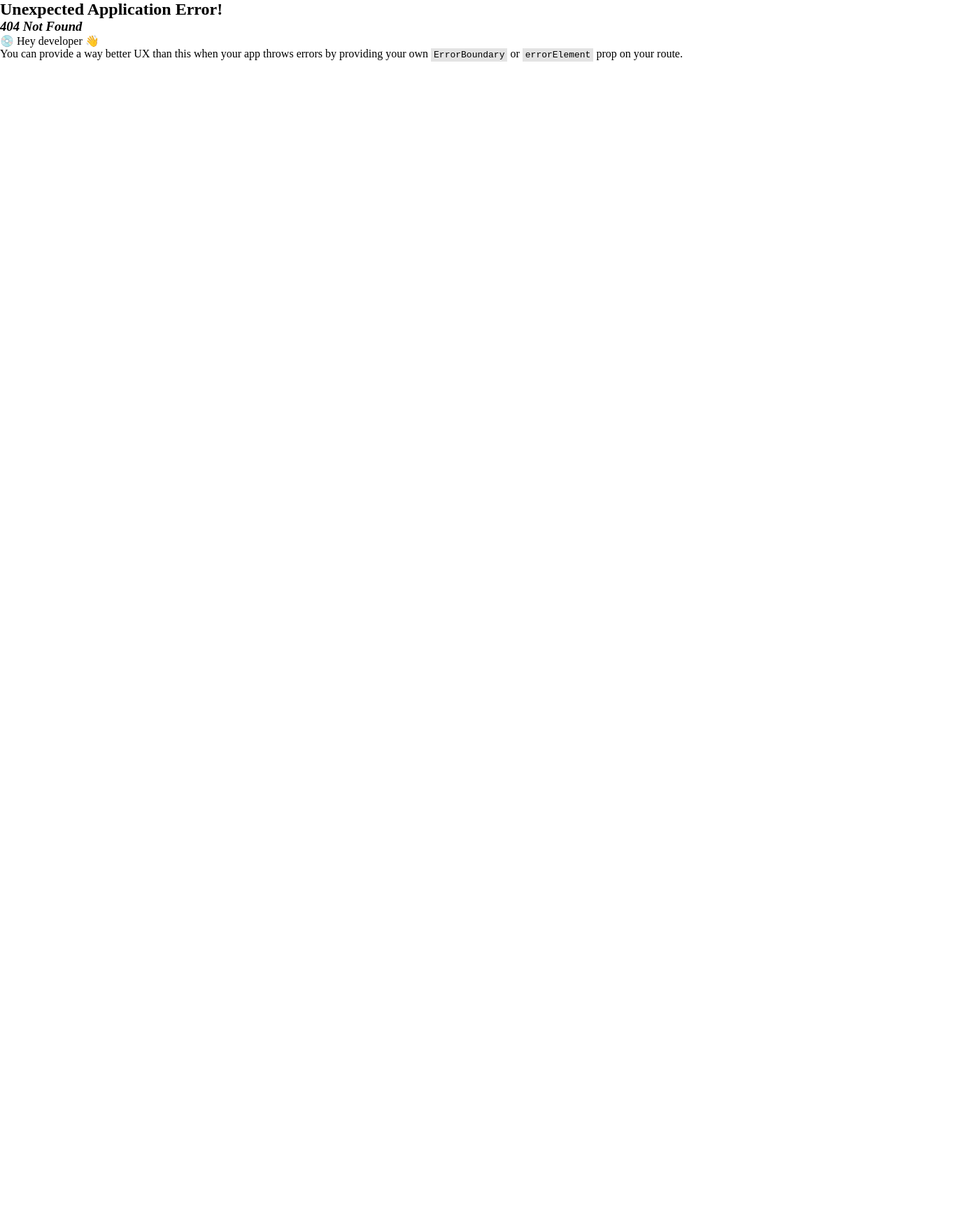
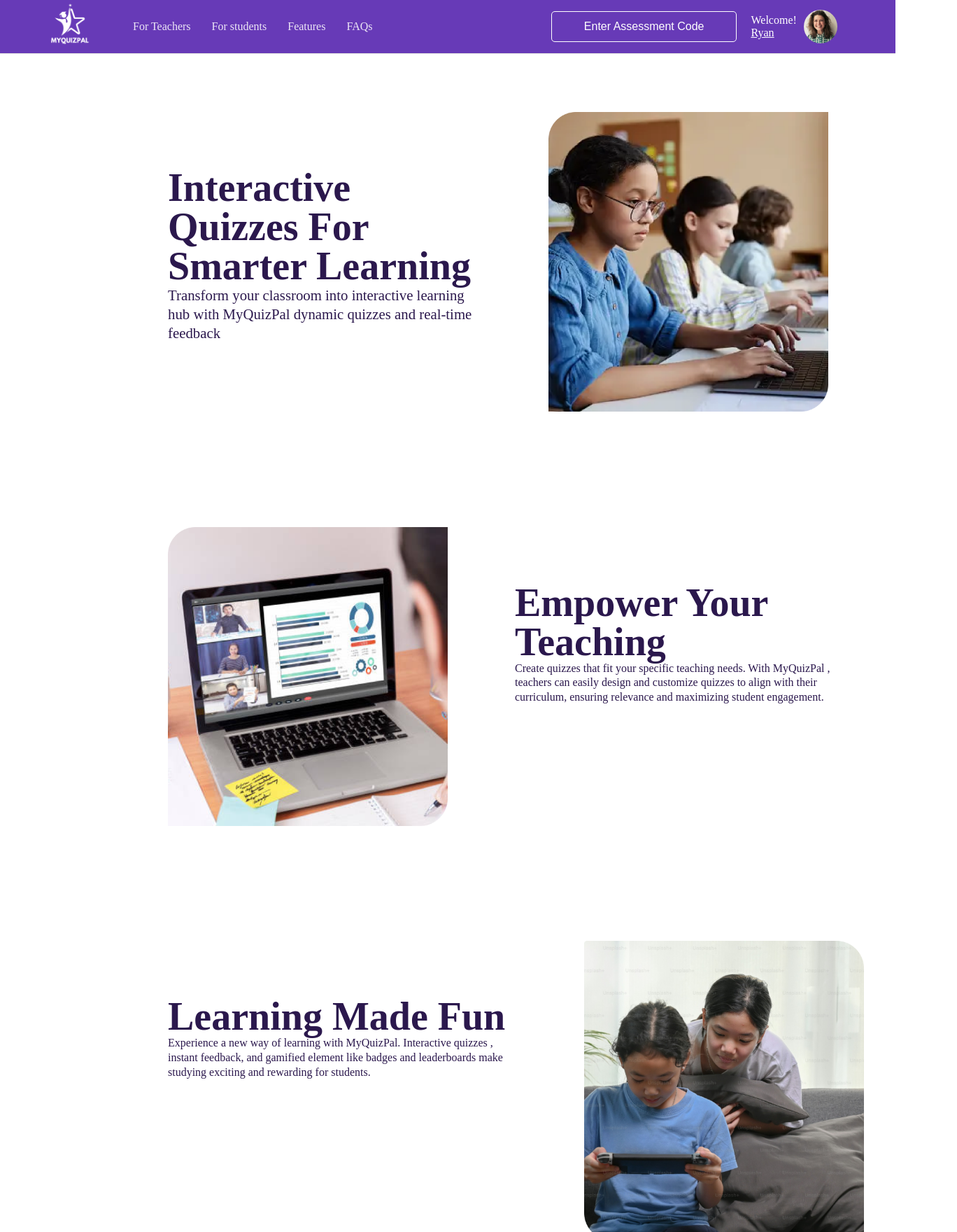
Before and after one commit to udems/MyQuizPal, a React (Vite) app: page /HomePage-1 in a window 1280 px wide. Before the commit this address had no page. Shown: the top 1760 px of the page at 70% size, 1368 px wide, since content can reach past the window. Before the commit the page ends 800 px from the top, so only its background shows below. Built offline with nearby package versions, Linux system fonts and the light colour scheme.

Commit message:
chizaram

```diff
--- /dev/null
+++ b/src/component/Authentcated-Header.jsx
@@ -0,0 +1,70 @@
+import { useEffect, useState } from "react"
+import MYQUIZAImage from '../assets/MYQUIZA-removebg-preview.png';
+import { Link } from 'react-router-dom';
+import Button from '../component/button';
+import PropTypes from 'prop-types';
+
+
+const AuthentcatedHeader =({name,src,alt})=>{
+    const [opacity, setOpacity] = useState(1);
+
+    useEffect(()=>{
+        const handleScroll = ()=>{
+            const scrollTop = window.scrollY;
+            const maxScroll = 200;
+            const newOpacity = Math.max(1 - scrollTop / maxScroll, 0.6);
+
+            setOpacity(newOpacity)
+        };
+        window.addEventListener('scroll',handleScroll)
+
+        return ()=>{
+            window.removeEventListener('scroll',handleScroll)
+        }
+    },[])
+
+    return(
+        <header className="header" style={{opacity}}>
+            <nav className="header-nav">
+                <div className="img-ul">
+                    <div className="img-container">
+                    <img className="quiz-img" src={MYQUIZAImage} alt="MYQUIZA" />
+                    </div>
+
+                    <div className="ul-container">
+                    <ul className="header-nav-links">
+                    <li><Link to="#teachers">For Teachers</Link></li>
+                    <li><Link to="#students">For students</Link></li>
+                    <li><Link to="#features">Features</Link></li>
+                    <li><Link to="#FAQs">FAQs</Link></li>
+                    </ul>
+                    </div>
+
+                </div>
+
+                <section className="header-others">
+                    <Button text = "Enter Assessment Code" onClick={()=>{window.location.href='/Assessment'}} className="btn-assessment"/>
+
+                    <div className="word-container">
+                        <p>Welcome&#33;</p>
+                        <p className="name-word">{name}</p>
+                    </div>
+
+                    <img className="profile-img" src={src} alt={alt} />
+                </section>
+            </nav>
+        </header>
+    )
+};
+AuthentcatedHeader.propTypes = {
+    name: PropTypes.string.isRequired,
+    src: PropTypes.string.isRequired,
+    alt: PropTypes.string.isRequired,
+}
+
+AuthentcatedHeader.defaultProps={
+    name:'Guest',
+    src:'https://via.placeholder.com/50?text=G',
+    alt:'Guest'
+  }
+export default AuthentcatedHeader
--- /dev/null
+++ b/src/component/EnterCode-Header.jsx
@@ -0,0 +1,16 @@
+import MYQUIZAImage from '../assets/MYQUIZA-removebg-preview.png';
+import Button from '../component/button';
+
+const EnterCode = ()=>{
+    return (
+        <header className="header header-enter-code">
+            <img src={MYQUIZAImage} alt="MYQUIZA" className="quiz-img" />
+
+            <div className="header-nav-buttons">
+                    <Button text="My Dashboard" onClick={() => { window.location.href = '/signin'; }} className='btn-enter-code'/>
+                    <Button text="Categories" onClick={() => { window.location.href = '/signup'; }} className='btn-enter-code'/>
+                </div>
+        </header>
+    )
+}
+export default EnterCode
--- /dev/null
+++ b/src/component/HomePage-1.jsx
@@ -0,0 +1,87 @@
+
+import AuthentcatedHeader from '../component/Authentcated-Header';
+
+import FaqSection from '../views/FaqSection';
+import { faqs } from '../data';
+import Footer from '../component/Footer'
+import profileImg from '../assets/pexels-olly-774909.jpg';
+function HomePage1() {
+
+    return(
+        <>
+
+        <AuthentcatedHeader name='Ryan' src={profileImg}/>
+
+        <div className="interact-flex" >
+            <div className="interact">
+                <h2>Interactive Quizzes For Smarter Learning</h2>
+                <p>Transform your classroom into interactive learning hub with MyQuizPal
+                    dynamic quizzes and real-time feedback
+                </p>
+            </div>
+            <div className="img1">
+                <img src="src\assets\istockphoto-1490709077-170667a 1.png" alt="" />
+            </div>
+
+        </div>
+        <div className="empower-flex" id='teachers'>
+            <div className="img2">
+                <img src="src\assets\istockphoto-1286100048-612x612 1.png" alt="" />
+            </div>
+            <div className="empower">
+                <h2>Empower Your Teaching </h2>
+                <p>Create  quizzes that fit your specific  teaching needs. With MyQuizPal , teachers can easily design and customize quizzes to align with their curriculum, ensuring relevance and maximizing student engagement.
+                </p>
+            </div>
+        </div>
+        <div className="learning-flex" id="students">
+            <div className="learning">
+                <h2>Learning Made Fun</h2>
+                <p>Experience a new way of learning with MyQuizPal. Interactive quizzes , instant feedback, and gamified element like badges and leaderboards make studying exciting and rewarding for students.
+                </p>
+            </div>
+            <div className="img3">
+                <img src="src\assets\unsplash_cbL3UVrDozk.png" alt="" />
+            </div>
+        </div>
+        <div className="key" id='features'>
+            <h1>KEY FEATURES</h1>
+        </div>
+        <div className="engage-flex">
+        <div className="img4">
+                <img src="src\assets\istockphoto-1490656132-170667a 1.png" alt="" />
+            </div>
+            <div className="engage">
+                <h2>Interactive Quizzes</h2>
+                <p>Our quizzes are designed  to keep students engaged and motivated, make learning a fun and interactive experience.
+                </p>
+            </div>
+        </div>
+        <div className="real-flex">
+            <div className="real">
+                <h2>Real-Time  Correction Feedback</h2>
+                <p>Instant grading and feedback  help students learn from their mistakes and improve quickly.
+                </p>
+            </div>
+            <div className="img5">
+                <img src="src\assets\istockphoto-861128944-170667a 1.png" alt="" />
+            </div>
+        </div>
+        <div className="progress-flex">
+        <div className="img6">
+                <img src="src\assets\image 2.png" alt="" />
+            </div>
+            <div className="progress">
+                <h2>Progress Tracking</h2>
+                <h3>Comprehensive  reports and intuitive dashboards provide clear insights into student performance and progress.
+                    <span className="soon">Coming Soon!</span>
+                </h3>
+            </div>
+        </div>
+        <FaqSection faqs={faqs} />
+        <Footer/>
+        </>
+    )
+}
+
+export default HomePage1
--- a/src/index.css
+++ b/src/index.css
@@ -375,3 +375,57 @@ Others are in FaqSection.css in the FaqCss folder */
   flex-direction: row;
   flex-wrap: wrap;
 }
+
+/* Authenticated header styles */
+.header-enter-code{
+  background-color:#4e288f;
+  border-bottom: 1px solid white;
+}
+
+.btn-enter-code{
+  background-color: rgb(237, 231, 246);
+  color: #673ab7;
+}
+
+.img-ul{
+  display: flex;
+  align-items: center;
+  justify-content: space-between;
+}
+
+.quiz-img{
+  width: 5rem;
+  filter: grayscale(100%) brightness(1000%);
+  margin-right: 50px;
+}
+
+.header-others{
+  display: flex;
+  align-items: center;
+  justify-content: space-around;
+  color: white;
+  margin-right: 2%;
+}
+
+.btn-assessment{
+  background-color: transparent;
+  border: 1px solid white;
+  margin-right: 20px;
+  color: white;
+  padding: 12px 46px;
+}
+
+.word-container{
+  margin-right: 10px;
+}
+
+.name-word{
+  text-decoration: underline;
+}
+
+.profile-img{
+  border-radius: 50px;
+  object-fit: cover;
+  width: 3rem;
+  height: 3rem;
+}
--- a/src/views/CodePage.jsx
+++ b/src/views/CodePage.jsx
@@ -1,9 +1,11 @@
 import Footer from '../component/Footer'
 import Button from '../component/button';
+import EnterCode from '../component/EnterCode-Header';
 
 export function CodePage() {
     return(
         <>
+        <EnterCode/>
         <div className='enter-code'>
             <h1>MYQUIZPAL</h1>
             {/* <label htmlFor="code">Enter Your Code</label> */}
```
Also changed, not shown: src/App.jsx (+8 -1 lines), src/assets/pexels-olly-774909.jpg (added).
